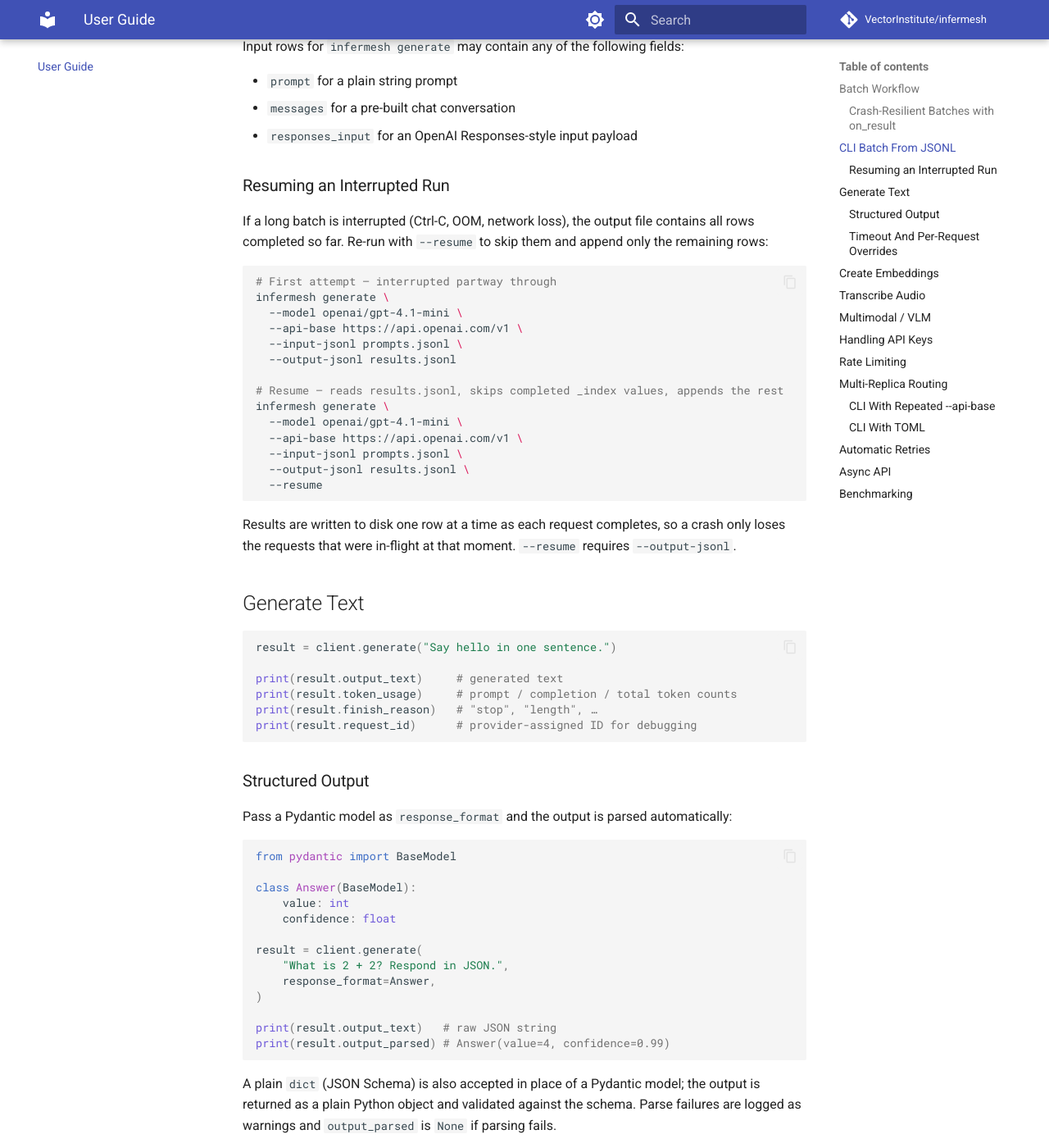
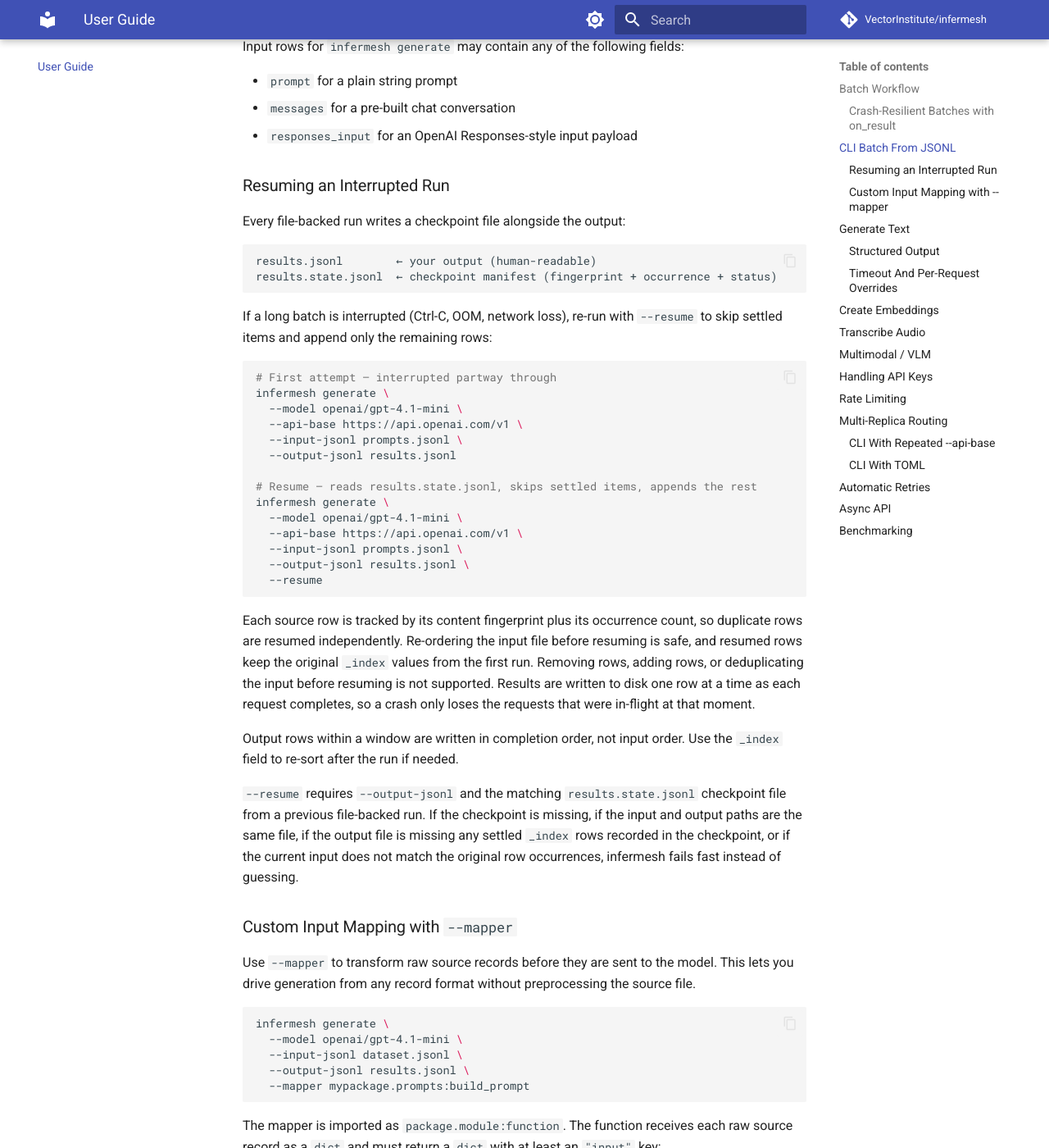
Before and after one commit to VectorInstitute/infermesh, an MkDocs documentation site: the page built from docs/guide.md, in a window 1280 px wide and 1400 px high, scrolled down 3972 px. Shown: the whole window at 82% size. Built offline with MkDocs 1.6.1 and Material for MkDocs 9.7.7, drawn with Linux system fonts in a browser that asks for light colours; comment, search, counter and statistics services are not loaded; some of the changed text lies outside the part shown.

Commit message:
docs(cli): document checkpointed generate workflow

````diff
--- a/docs/guide.md
+++ b/docs/guide.md
@@ -192,9 +192,15 @@ Input rows for `infermesh generate` may contain any of the following fields:
 
 ### Resuming an Interrupted Run
 
-If a long batch is interrupted (Ctrl-C, OOM, network loss), the output file
-contains all rows completed so far. Re-run with `--resume` to skip them and
-append only the remaining rows:
+Every file-backed run writes a checkpoint file alongside the output:
+
+```
+results.jsonl        ← your output (human-readable)
+results.state.jsonl  ← checkpoint manifest (fingerprint + occurrence + status)
+```
+
+If a long batch is interrupted (Ctrl-C, OOM, network loss), re-run with
+`--resume` to skip settled items and append only the remaining rows:
 
 ```bash
 # First attempt — interrupted partway through
@@ -204,7 +210,7 @@ infermesh generate \
   --input-jsonl prompts.jsonl \
   --output-jsonl results.jsonl
 
-# Resume — reads results.jsonl, skips completed _index values, appends the rest
+# Resume — reads results.state.jsonl, skips settled items, appends the rest
 infermesh generate \
   --model openai/gpt-4.1-mini \
   --api-base https://api.openai.com/v1 \
@@ -213,9 +219,60 @@ infermesh generate \
   --resume
 ```
 
-Results are written to disk one row at a time as each request completes, so
-a crash only loses the requests that were in-flight at that moment.
-`--resume` requires `--output-jsonl`.
+Each source row is tracked by its content fingerprint plus its occurrence
+count, so duplicate rows are resumed independently. Re-ordering the input file
+before resuming is safe, and resumed rows keep the original `_index` values
+from the first run. Removing rows, adding rows, or deduplicating the input
+before resuming is not supported. Results are written to disk one row at a
+time as each request completes, so a crash only loses the requests that were
+in-flight at that moment.
+
+Output rows within a window are written in completion order, not input order.
+Use the `_index` field to re-sort after the run if needed.
+
+`--resume` requires `--output-jsonl` and the matching `results.state.jsonl`
+checkpoint file from a previous file-backed run. If the checkpoint is missing,
+if the input and output paths are the same file, if the output file is missing
+any settled `_index` rows recorded in the checkpoint, or if the current input
+does not match the original row occurrences, infermesh fails fast instead of
+guessing.
+
+### Custom Input Mapping with `--mapper`
+
+Use `--mapper` to transform raw source records before they are sent to the
+model. This lets you drive generation from any record format without
+preprocessing the source file.
+
+```bash
+infermesh generate \
+  --model openai/gpt-4.1-mini \
+  --input-jsonl dataset.jsonl \
+  --output-jsonl results.jsonl \
+  --mapper mypackage.prompts:build_prompt
+```
+
+The mapper is imported as `package.module:function`. The function receives
+each raw source record as a `dict` and must return a `dict` with at least an
+`"input"` key:
+
+```python
+# mypackage/prompts.py
+def build_prompt(record: dict) -> dict:
+    return {
+        "input": f"Classify the following text:\n\n{record['body']}",
+        "metadata": {"doc_id": record["id"]},
+    }
+```
+
+| Return key | Required | Notes |
+|---|---|---|
+| `"input"` | Yes | Passed directly to the generation endpoint |
+| `"metadata"` | No | Copied into the output row under `"metadata"` when it is a JSON-serializable dict |
+
+Extra keys beyond `"input"` and `"metadata"` are ignored. Mapper failures
+become per-item error rows — they do not abort the run. If you later resume a
+file-backed run, infermesh requires the same mapper implementation that wrote
+the original checkpoint manifest.
 
 ## Generate Text
 
````
Also changed, not shown: README.md (+16 -2 lines).
